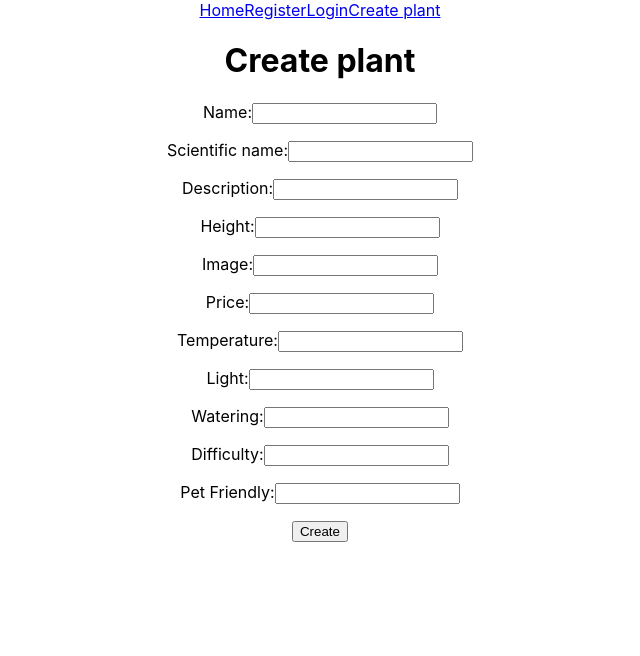
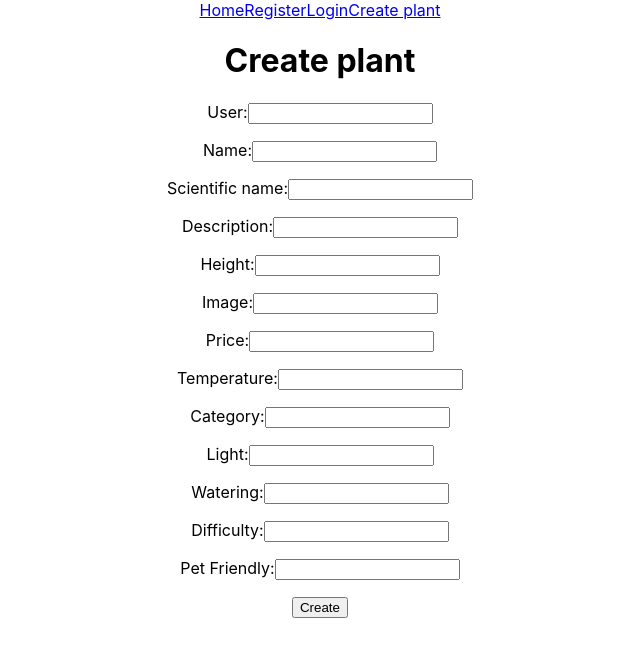
Before and after one commit to MaGaBoo/final-project-web, a React (Create React App) app: page /plant/new in a window 1280 px wide. Shown: the top 656 px of the page, without its empty margins (320-960 px from the left). Built offline with nearby package versions, Linux system fonts and the light colour scheme.

Commit message:
feat: new plant from web

```diff
--- a/src/views/Plants/NewPlant/NewPlant.jsx
+++ b/src/views/Plants/NewPlant/NewPlant.jsx
@@ -3,30 +3,43 @@ import { useForm } from 'react-hook-form';
 import { useState } from 'react';
 import { createPlant } from '../../../services/PlantService';
 import './NewPlant.scss';
+import { useNavigate } from 'react-router';
 
 const NewPlant = () => {
   const [isSubmitting, setIsSubmitting] = useState(false)
   const [errors, setErrors] = useState(false);
   const { register, handleSubmit } = useForm();
+  const navigate = useNavigate();
 
   const onSubmit = (data) => {
     console.log(data)
-    const { commonName, scientificName, description, height, image, price, difficulty, petFriendly } = data
+    const { user, commonName, scientificName, description, height, image, price, difficulty, petFriendly } = data
     const { temperature, light, watering } = data.plantCare
 
-    if (!commonName || !description || !height || !image || !price || !temperature || !light || !watering || !difficulty || !petFriendly) {
+
+    if (!user || !commonName || !description || !height || !image || !price || !temperature || !light || !watering || !difficulty || !petFriendly) {
       console.log('pa tu casa')
       setErrors(true)
     } else {
-      console.log('pa dentro')
+      createPlant({...data})
+      .then((plant) => {
+        navigate('/')
+      })
+        .catch(err => console.log(err?.response?.data))
     }
-
   }
 
   return (
     <>
       <h1>Create plant</h1>
       <form onSubmit={handleSubmit(onSubmit)}>
+        <InputGroup
+            label="User:"
+            id="user"
+            type="text"
+            register={register}
+          />
+
         <InputGroup
           label="Name:"
           id="commonName"
@@ -77,6 +90,13 @@ const NewPlant = () => {
         />
 
         <InputGroup
+          label="Category:"
+          id="category"
+          type="text"
+          register={register}
+        />
+
+        <InputGroup
           label="Light:"
           id="plantCare.light"
           type="text"
--- a/src/views/Plants/PlantDetail/PlantDetail.jsx
+++ b/src/views/Plants/PlantDetail/PlantDetail.jsx
@@ -12,8 +12,6 @@ const PlantDetail = () => {
       .then(plant => setPlant(plant))
   },[])
 
-  console.log(plant)
-
   return (
     <>
       <h1>Plant detail</h1>
@@ -22,6 +20,7 @@ const PlantDetail = () => {
         <p>Name: {plant.commonName}</p>
         <p>Scientific name: {plant.scientificName}</p>
         <p>Description: {plant.description}</p>
+        <p>Description: {plant.category}</p>
         <p>Height: {plant.height}</p>
         <img src={plant.image} alt={plant.commonName} />
         <p>Price: {plant.price}€</p>
```
Also changed, not shown: 1 other file (tests, documents, lock files or other folders).
